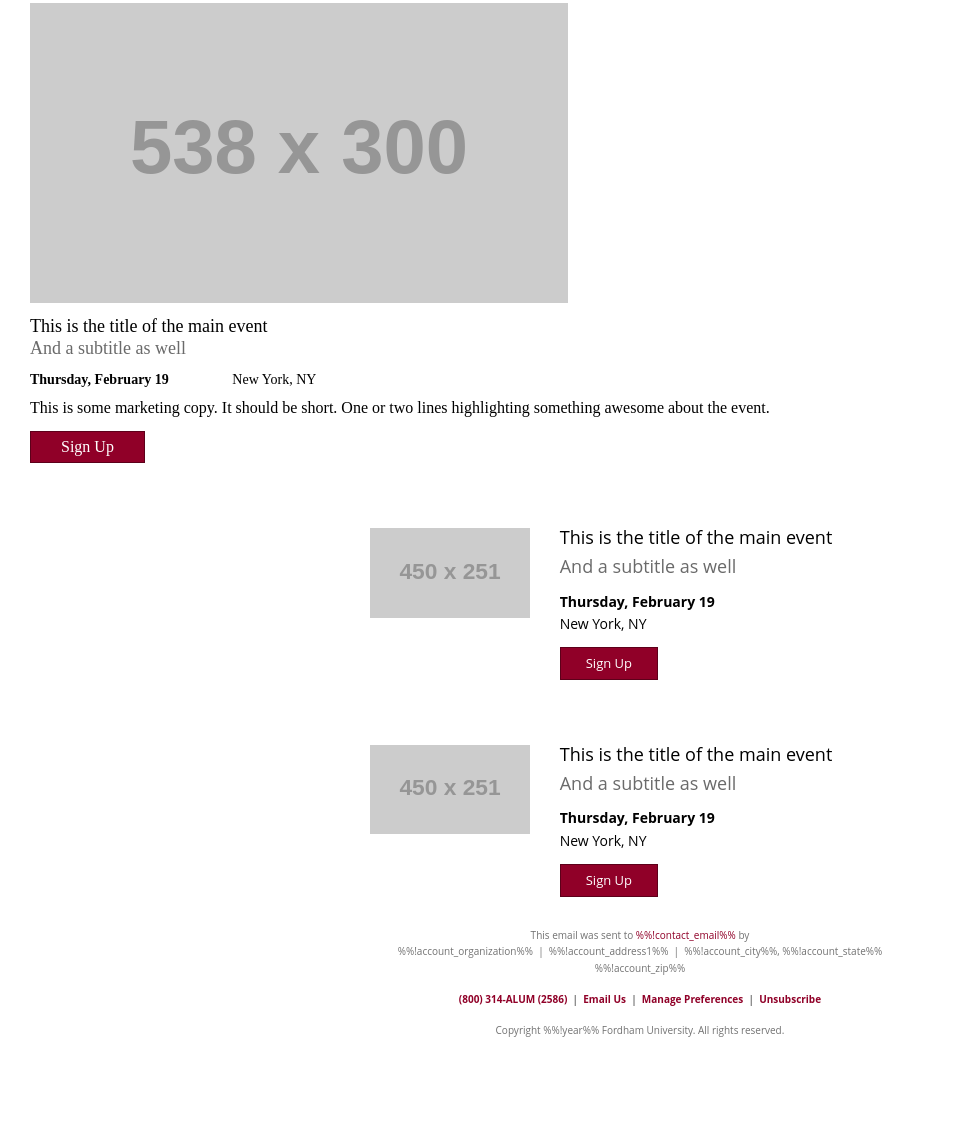
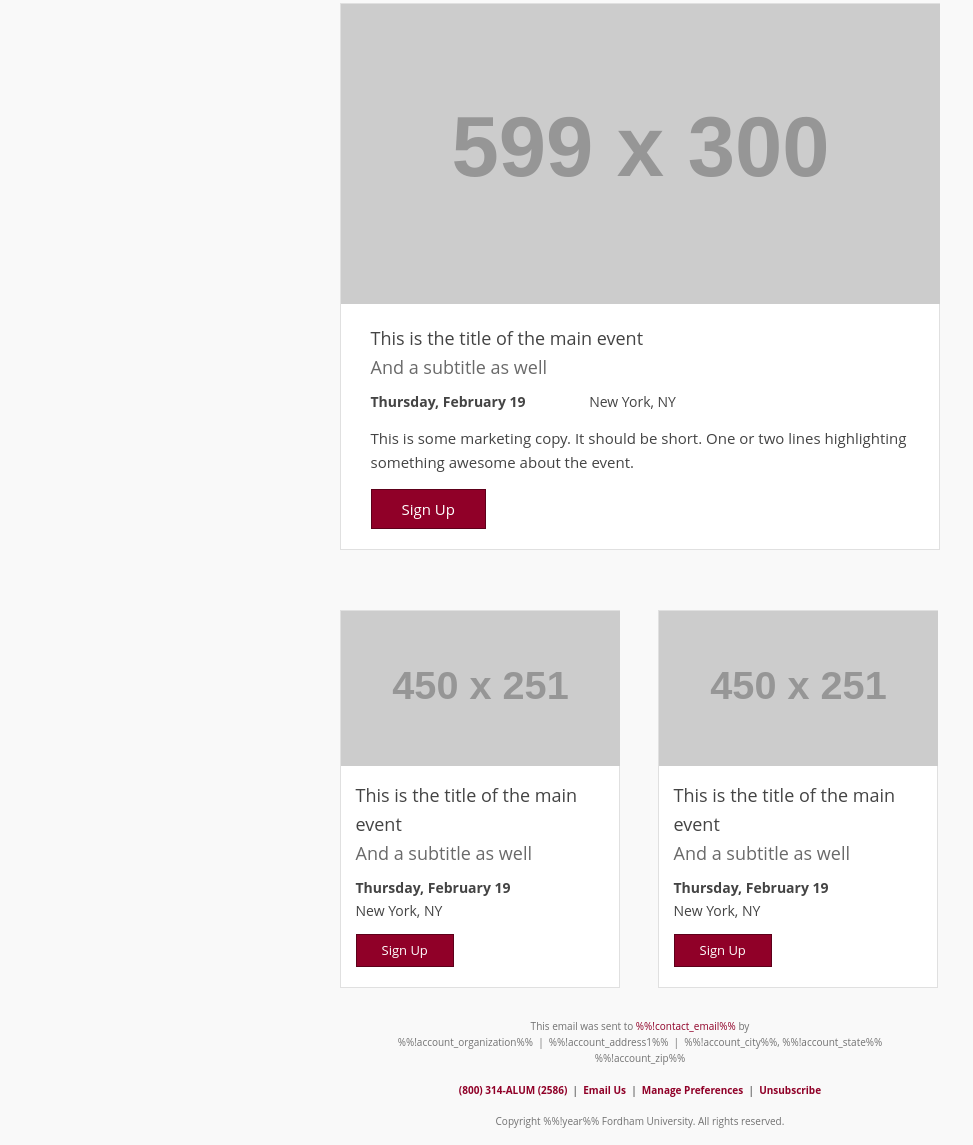
Before and after one commit to michaeldfoley/multiple-event-email, a website: page app/index.html in a window 1280 px wide. Shown: the part 129-1274 px from the top of the page, without its empty margins (0-973 px from the left). Before the commit the page ends 1183 px from the top, so only its background shows below. Drawn offline with Linux system fonts and the light colour scheme; placeholder pictures from the web are drawn by us.

Commit message:
changed moreevents layout to be two columns

```diff
--- a/app/index.html
+++ b/app/index.html
@@ -86,7 +86,7 @@
                         </tbody>
                     </table>
 
-                    <table border="0" cellpadding="0" cellspacing="0">
+                    <table border="0" cellpadding="0" cellspacing="0"  class="innerContent block">
                         <colgroup>
                             <col class="spacer30">
                             <col>
@@ -95,15 +95,13 @@
 
                         <tbody>
                             <tr>
-                                <td></td>
-                                <td>
-                                    <img src="http://placehold.it/538x300" style="display:block" />
+                                <td colspan="3">
+                                    <img src="http://placehold.it/599x300" style="display:block" />
                                 </td>
-                                <td></td>
                             </tr>
 
                             <tr>
-                                <td colspan="3" height="15" style="line-height:15px;font-size:12px;">&nbsp;</td>
+                                <td colspan="3" height="20" style="line-height:15px;font-size:12px;">&nbsp;</td>
                             </tr>
                             <tr>
                                 <td></td>
@@ -121,30 +119,32 @@
                                 </td>
                                 <td></td>
                             </tr>
+                            <tr><td colspan="3" height="20"  style="line-height:15px;font-size:12px;">&nbsp;</td></tr>
                         </tbody>
                     </table>
 
-
-                    <table border="0" cellpadding="0" cellspacing="0"  class="innerContent moreEvents">
+                    <div style="height:60px;">&nbsp;</div>
+                    <table border="0" cellpadding="0" cellspacing="0"   class="innerContent">
+                        <tbody>
+                            <tr>
+                                <td class="padless">
+                                    <div class="row">
+                                        <table border="0" cellpadding="0" cellspacing="0"  class="moreEvents column50 block padless" align="left">
 
                                             <colgroup>
-                            <col class="spacer30">
-                            <col class="column33">
-                            <col class="spacer33">
-                            <col class="column66">
-                            <col class="spacer30">
+                                                <col class="spacer15">
+                                                <col>
+                                                <col class="spacer15">
                                             </colgroup>
 
                                             <tbody>
                                                 <tr>
-                                <td colspan="5" height="60" style="line-height:15px;font-size:12px;">&nbsp;</td>
+                                                    <td colspan="3">
+                                                        <img src="http://placehold.it/450x251" />
+                                                    </td>
                                                 </tr>
 
                                                 <tr>
-                                <td></td>
-                                <td valign="top">
-                                    <img src="http://placehold.it/450x251" />
-                                </td>
                                                     <td></td>
                                                     <td>
                                                         <div class="title">This is the title of the main event</div>
@@ -157,19 +157,32 @@
                                                     </td>
                                                     <td></td>
                                                 </tr>
+                                                <tr><td colspan="3"  height="20"  style="line-height:15px;font-size:12px;">&nbsp;</td></tr>
+                                            </tbody>
+                                        </table>
+                                        <table border="0" cellpadding="0" cellspacing="0"  class="spacer50" align="left">
+                                            <tbody>
+                                                <tr>
+                                                    <td>&nbsp;</td>
+                                                </tr>
+                                            </tbody>
+                                        </table>
 
+                                        <table border="0" cellpadding="0" cellspacing="0"  class="moreEvents column50 block padless" align="left">
+                                            <colgroup>
+                                                <col class="spacer15">
+                                                <col>
+                                                <col class="spacer15">
+                                            </colgroup>
+
+                                            <tbody>
+                                                <tr>
+                                                    <td colspan="3">
+                                                        <img src="http://placehold.it/450x251" />
+                                                    </td>
+                                                </tr>
 
                                                 <tr>
-                                <td colspan="5" height="60" style="line-height:15px;font-size:12px;">&nbsp;</td>
-                            </tr>
-
-
-
-                            <tr>
-                                <td></td>
-                                <td valign="top">
-                                    <img src="http://placehold.it/450x251" />
-                                </td>
                                                     <td></td>
                                                     <td>
                                                         <div class="title">This is the title of the main event</div>
@@ -181,6 +194,12 @@
                                                         <a href="#" class="btn btn-sm">Sign Up</a>
                                                     </td>
                                                     <td></td>
+                                                </tr>
+                                                <tr><td colspan="3"  height="20"  style="line-height:15px;font-size:12px;">&nbsp;</td></tr>
+                                            </tbody>
+                                        </table>
+                                    </div>
+                                </td>
                             </tr>
                         </tbody>
                     </table>
--- a/app/scss/_custom.scss
+++ b/app/scss/_custom.scss
@@ -1,8 +1,8 @@
 .moreEvents {
     img {
         display:block;
-        padding-top: 5px;
-        width:160px
+        padding-bottom:15px;
+        width: 279px;
     }
     .date,
     .meta,
--- a/app/scss/_media-queries.scss
+++ b/app/scss/_media-queries.scss
@@ -49,6 +49,10 @@ MOBILE TARGETING
     }
     .innerContent {
       border-width:0 0 1px 0 !important;
+
+      .padless {
+          padding: 0 !important;
+      }
     }
     #preheader,
     #footer {
@@ -57,11 +61,12 @@ MOBILE TARGETING
         padding-right:15px;
       }
     }
+    .innerContent {
         .column33 {
             width: 30%;
         }
         .column50 {
-        width: 33%;
+            width: 47% !important;
         }
         .column66 {
             width: 63%;
@@ -69,22 +74,8 @@ MOBILE TARGETING
         .spacer33 {
             width: 6%;
         }
-    .column33,
-    .column50,
-    .column66 {
-      img {
-        float: left !important;
-        width: 30%;
-        min-width: 120px !important;
-        height: auto !important;
-        padding-right:20px;
-        padding-bottom:10px;
-      }
-      .title {
-        padding-top:0 !important;
-      }
-      .more {
-        display: inline-block;
+        .spacer50 {
+            width: 6% !important;
         }
     }
     .row-clear {
@@ -176,6 +167,7 @@ MOBILE TARGETING
         }
     }
     .moreEvents {
+        margin-bottom: 60px !important;
         img {
             width: 100%;
             padding-bottom:15px;
@@ -198,6 +190,11 @@ MOBILE TARGETING
     .spacer50,
     .spacer33 {
       display: none !important;
+    }
+    .innerContent {
+        .column33, .column50, .column66 {
+            width: 100% !important;
+        }
     }
     td[width="30"],
     .spacer30 {
--- a/app/scss/_variables.scss
+++ b/app/scss/_variables.scss
@@ -1,5 +1,5 @@
 //elements colors
-$base-background: #ffffff;
+$base-background: #f9f9f9;
 $base-border: darken($base-background, 10%);
 $content-background: #ffffff;
 $aside-background: $base-background;
```
Also changed, not shown: app/css/style.css. Lines whose indentation alone changed are shown as unchanged.
